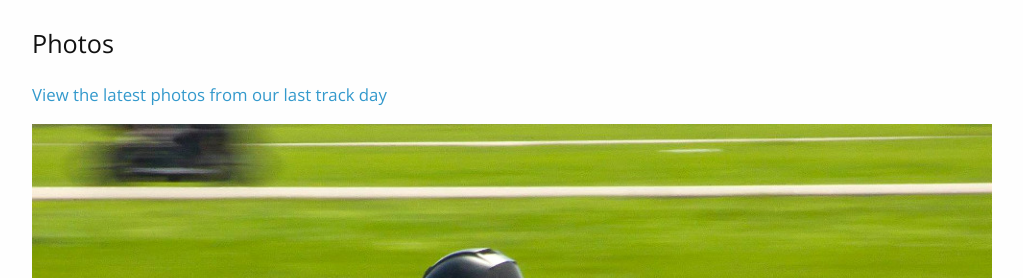
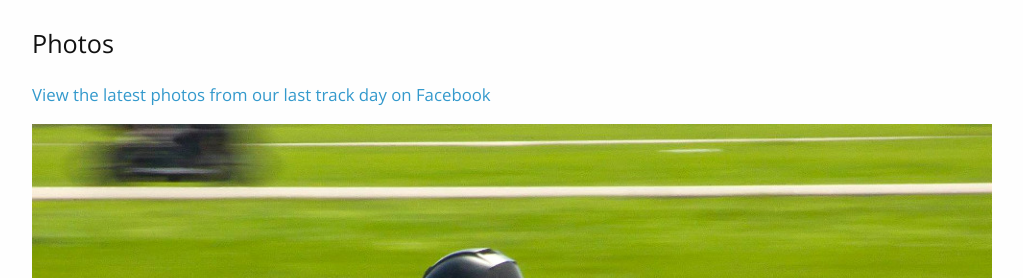
Before and after one commit to kwsportracing/site, a Jekyll site: the page built from docs/media.md, in a window 1280 px wide and 1400 px high, scrolled down 435 px. Shown: the part 177-455 px from the top of the window, without its empty margins (128-1151 px from the left). Built offline with Jekyll 4.4.1, drawn with Linux system fonts in a browser that asks for light colours; nearby versions of some CDN libraries.

Commit message:
Update gallery

```diff
--- a/_includes/image-gallery.html
+++ b/_includes/image-gallery.html
@@ -5,4 +5,4 @@
     .image-gallery a img {width: 100%; display: block;}
 </style>
 
-<p class="image-gallery">{% for file in site.static_files %}{% if file.path contains include.folder %}{% if file.extname == '.jpg' or file.extname == '.jpeg' or file.extname == '.JPG' or file.extname == '.JPEG' %}{% assign filenameparts = file.path | split: "/" %}{% assign filename = filenameparts | last | replace: file.extname,"" %}<a href="{{ file.path }}" title="{{ filename }}"><img src="//images.weserv.nl/?url={{ site.url | replace: 'http://','' | replace: 'https://','' }}{{ file.path }}&w=300&h=300&output=jpg&q=50&t=square" alt="{{ filename }}" title="{{ filename }}" /><span>{{ filename }}</span></a>{% endif %}{% endif %}{% endfor %}</p>
+<p class="image-gallery">{% for file in site.static_files %}{% if file.path contains include.folder %}{% if file.extname == '.jpg' or file.extname == '.jpeg' or file.extname == '.JPG' or file.extname == '.JPEG' %}{% assign filenameparts = file.path | split: "/" %}{% assign filename = filenameparts | last | replace: file.extname,"" %}<a href="{{ file.path }}" title="{{ filename }}"><img src="//images.weserv.nl/?url={{ site.url | replace: 'http://','' | replace: 'https://','' }}{{ file.path }}&w=300&h=300&output=jpg&q=50&t=square" alt="{{ filename }}" title="{{ filename }}" /></a>{% endif %}{% endif %}{% endfor %}</p>
--- a/docs/media.md
+++ b/docs/media.md
@@ -12,7 +12,7 @@
 
 ### Photos
 
-[View the latest photos from our last track day](https://www.facebook.com/groups/kwsportracing/photos/?filter=albums)
+[View the latest photos from our last track day on Facebook](https://www.facebook.com/groups/kwsportracing/photos/?filter=albums)
 
 [![](/img/photos.jpg)](https://www.facebook.com/groups/kwsportracing/photos/?filter=albums)
 
```
Also changed, not shown: img/gallery/40287645_1846291512131336_2025652880559570944_o.jpg (added), img/gallery/40290470_1846290872131400_1646929802633936896_o.jpg (added), img/gallery/40304146_1846291968797957_4235339436100943872_o.jpg (added), img/gallery/40309774_1846290425464778_1237532008150728704_o.jpg (added), img/gallery/40357222_1846290705464750_1422719758024835072_o.jpg (added), img/gallery/40362986_1846289548798199_1528670970515030016_o.jpg (added), img/gallery/40392872_1846290305464790_4644715540999307264_o.jpg (added), img/gallery/40407493_2101818419841757_4290808358908198912_o.jpg (added), img/gallery/40411044_1846290405464780_4302981988442177536_o.jpg (added), img/gallery/40418506_1846291682131319_781597444151443456_o.jpg (added), img/gallery/40472357_1846290255464795_8436334161924456448_o.jpg (added), img/gallery/43716542_2155266261163639_6881792275513344000_o.jpg (added), img/gallery/43773416_2155265474497051_4922006596793401344_o.jpg (added), img/gallery/43787894_2155266111163654_6984003181374078976_o.jpg (added), 2 more files.
